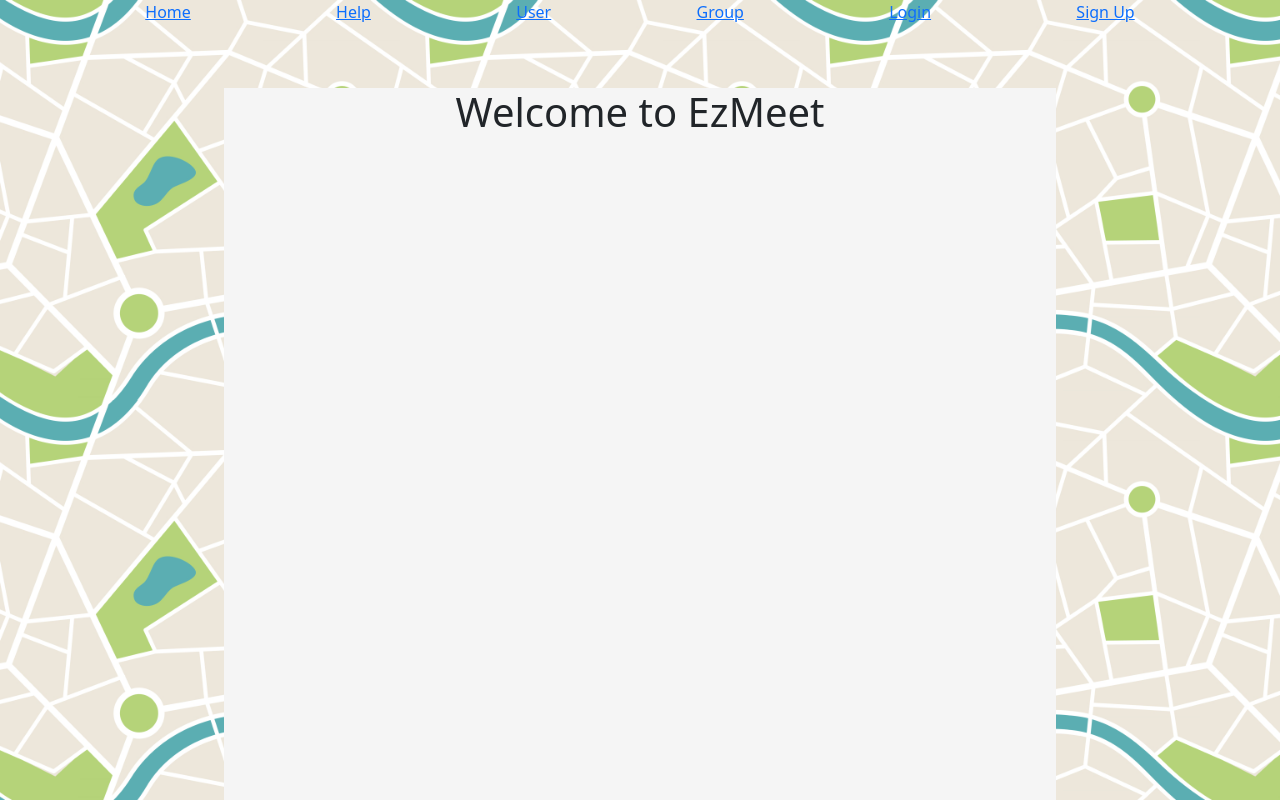
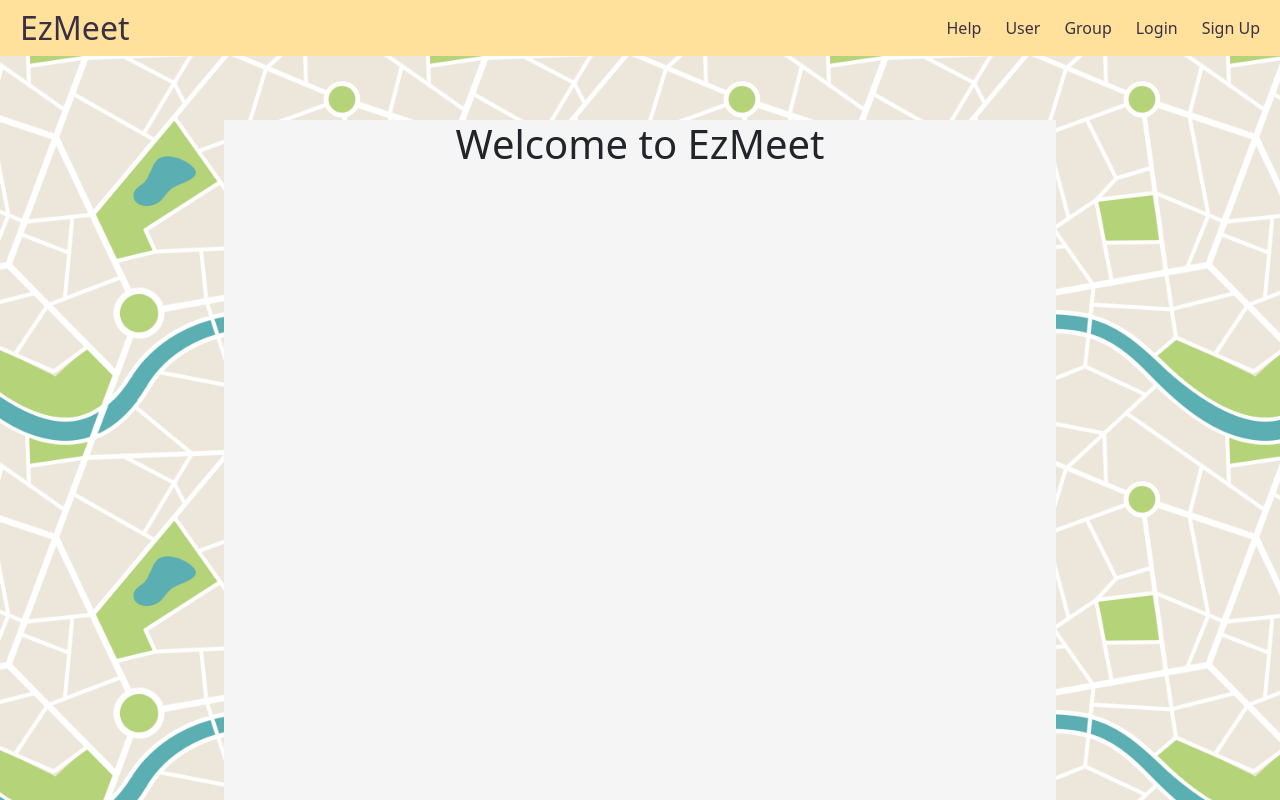
Before and after one commit to CS320EZMeet/EZMeet_React, a React (Create React App) app: page / in a window 1280 px wide. Built offline with nearby package versions, Linux system fonts and the light colour scheme.

Commit message:
Navigation Bar

```diff
--- a/src/components/Navbar/index.tsx
+++ b/src/components/Navbar/index.tsx
@@ -15,14 +15,38 @@ const Navbar = () => {
     const user_id = 1
     return (
     <nav className="nav-bar">
-        <NavLink to="/">Home</NavLink>
-        <NavLink to="/help">Help</NavLink>
-        <NavLink to={"/user/" + user_id}>User</NavLink>
-        <NavLink to="/group">Group</NavLink>
-        <NavLink to="/login">Login</NavLink>
-        <NavLink to="/signup">Sign Up</NavLink>
+        <NavLink to="/" className="site-name">EzMeet</NavLink>
+        <ul>
+            <li><NavLink to="/help" className="active">Help</NavLink></li>
+            <li><NavLink to={"/user/" + user_id} className="active">User</NavLink></li>
+            <li><NavLink to="/group" className="active">Group</NavLink></li>
+            <li><NavLink to="/login" className="active">Login</NavLink></li>
+            <li><NavLink to="/signup" className="active">Sign Up</NavLink></li>
+        </ul>
     </nav>
     )
 }
 
 export default Navbar;
+
+
+
+
+
+/*
+const Navbar = () => {
+    const user_id = 1
+    return (
+    <nav className="nav-bar">
+        <a className="site-name"> <NavLink to="/">Home</NavLink> </a>
+        <ul>
+            <li><a><NavLink to="/help">Help</NavLink></a></li>
+            <li><a><NavLink to={"/user/" + user_id}>User</NavLink></a></li>
+            <li><a><NavLink to="/group">Group</NavLink></a></li>
+            <li><a><NavLink to="/login">Login</NavLink></a></li>
+            <li><a><NavLink to="/signup">Sign Up</NavLink></a></li>
+        </ul>
+    </nav>
+    )
+}
+*/
--- a/src/components/Navbar/navbar.css
+++ b/src/components/Navbar/navbar.css
@@ -1,6 +1,47 @@
+* {
+    box-sizing: border-box;
+}
+
+body {
+    margin: 0;
+}
+
+.site-name {
+    font-size: 2rem;
+}
+
 .nav-bar {
+    background-color: #ffe19c;
+    color: #3a3042;
+    display: flex;
+    align-items: stretch;
+    justify-content: space-between;
+    gap: 2rem;
+    width: 100%;
+    padding: 0 1rem;
+}
+
+.nav-bar ul {
+    padding: 0;
+    margin: 0;
+    list-style-type: none;
+    display: flex;
+    gap: 1rem;
+}
+
+.nav-bar a {
+    color: inherit;
+    text-decoration: none;
+    height: 100%;
     display: flex;
     align-items: center;
-    justify-content: space-evenly;
-    width: 100%;
+    padding: 0.25rem;
 }
+
+.nav-bar li:active {
+    background-color: #555;
+}
+
+.nav-bar li:hover {
+    background-color: #777;
+}
```
